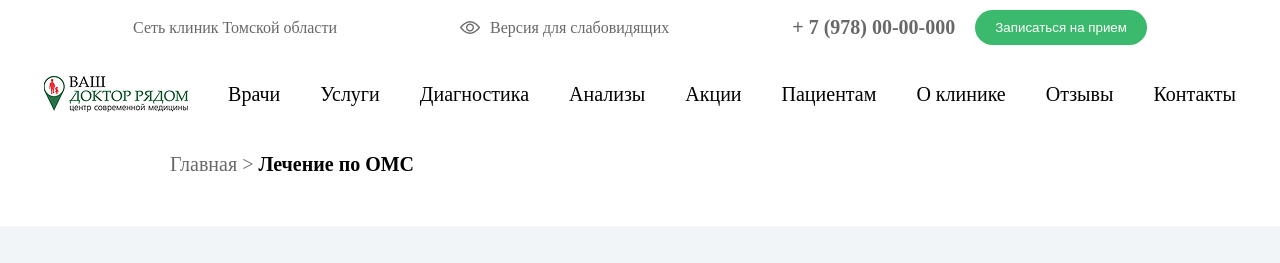
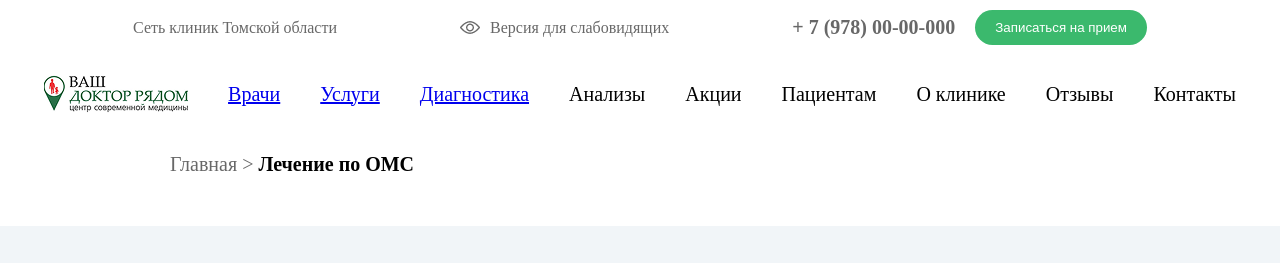
Before and after one commit to ibrohimGoibov/group-work, a plain HTML site: page ibrohim/index1.html in a window 1280 px wide. Shown: the top 263 px of the page. Drawn offline with Linux system fonts and the light colour scheme.

Commit message:
combination

```diff
--- a/ibrohim/index1.html
+++ b/ibrohim/index1.html
@@ -18,9 +18,15 @@
 
     <div class="st1">
         <img src="./image 1 (5).png" alt="">
-        <p>Врачи</p>
-        <p>Услуги</p>
-        <p>Диагностика</p>
+        <a href="./index.html">
+            <p>Врачи</p>
+        </a>
+        <a href="../ibrohim/index1.html">
+            <p>Услуги</p>
+        </a>
+        <a href="../mohbonu/index2.html">
+            <p>Диагностика</p>
+        </a>
         <p>Анализы</p>
         <p>Акции</p>
         <p>Пациентам</p>
```
Also changed, not shown: gulbahor/index.html (+9 -3 lines), mohbonu/index2.html (+3 -3 lines).
